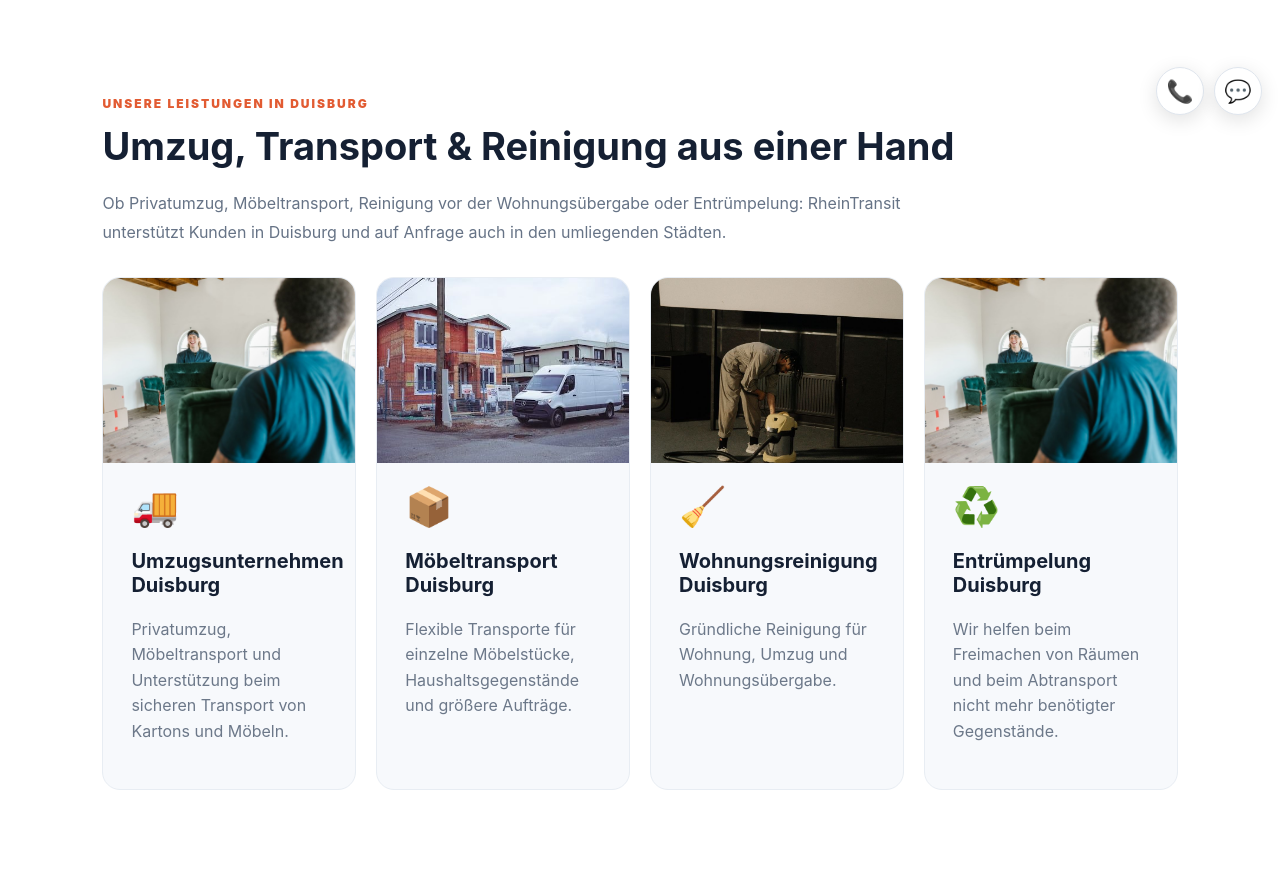
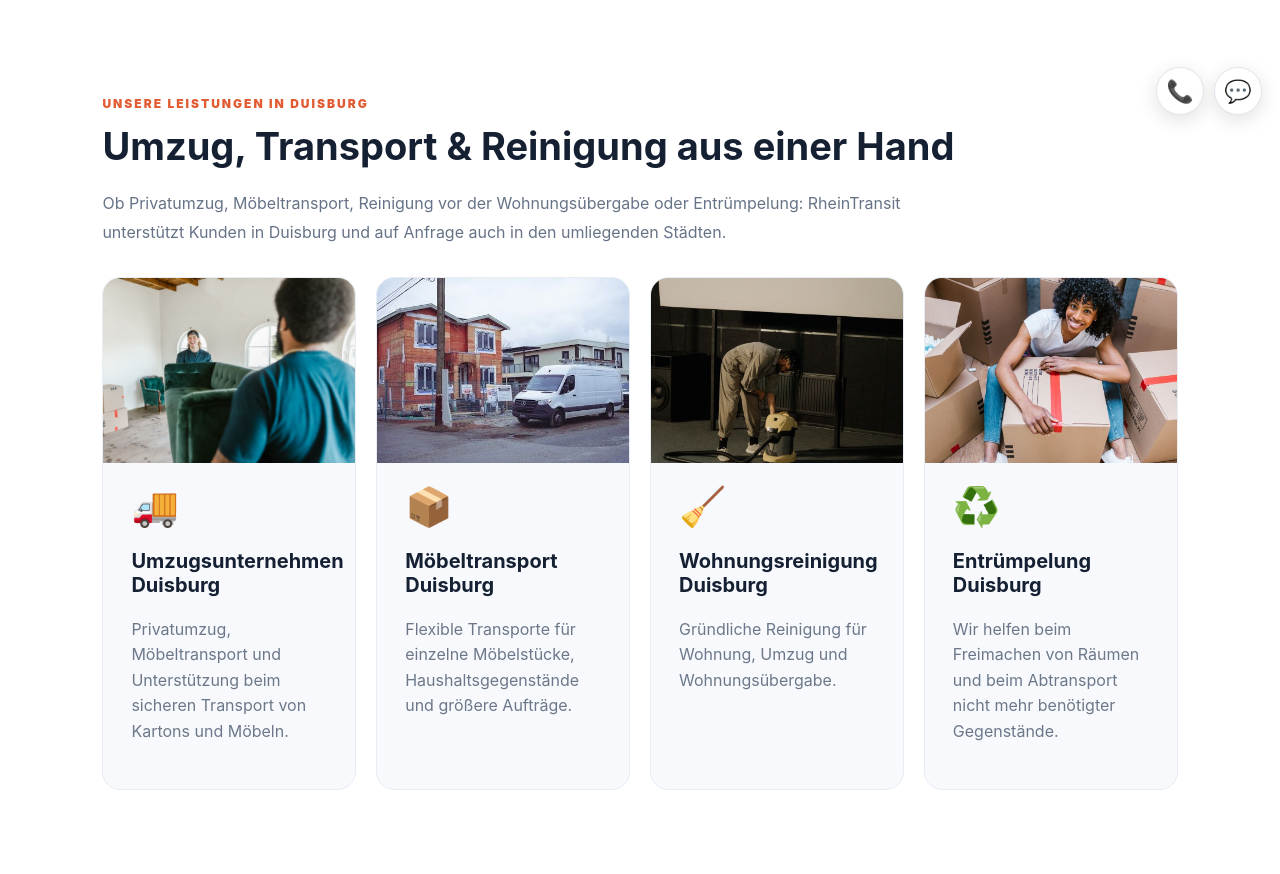
Before and after one commit to jamalalkharaba11-afk/RheinTransit, a Flask app: page / in a window 1280 px wide. Shown: the part 667-1541 px from the top of the page. Run offline with Flask 3, Linux system fonts and the light colour scheme; some libraries are stand-ins or nearby versions.

Commit message:
Update image source for decluttering service

```diff
--- a/templates/index.html
+++ b/templates/index.html
@@ -33,7 +33,7 @@ buttons.forEach(b=>b.addEventListener('click',()=>{const r=Number(b.dataset.rati
     <a class="card photo-card" href="/leistungen/umzug"><img src="/static/images/photos/moving.jpg" alt="Umzugshelfer beim Möbeltransport in Duisburg" loading="lazy"><div class="icon">🚚</div><h3>Umzugsunternehmen Duisburg</h3><p>Privatumzug, Möbeltransport und Unterstützung beim sicheren Transport von Kartons und Möbeln.</p></a>
     <a class="card photo-card" href="/leistungen/transport"><img src="/static/images/photos/transport.jpg" alt="Möbeltransport und Transportservice in Duisburg" loading="lazy"><div class="icon">📦</div><h3>Möbeltransport Duisburg</h3><p>Flexible Transporte für einzelne Möbelstücke, Haushaltsgegenstände und größere Aufträge.</p></a>
     <a class="card photo-card" href="/leistungen/reinigung"><img src="/static/images/photos/cleaning.jpg" alt="Professionelle Wohnungsreinigung in Duisburg" loading="lazy"><div class="icon">🧹</div><h3>Wohnungsreinigung Duisburg</h3><p>Gründliche Reinigung für Wohnung, Umzug und Wohnungsübergabe.</p></a>
-    <a class="card photo-card" href="/leistungen/entruempelung"><img src="/static/images/photos/moving.jpg" alt="Entrümpelung und Abtransport von Möbeln in Duisburg" loading="lazy"><div class="icon">♻️</div><h3>Entrümpelung Duisburg</h3><p>Wir helfen beim Freimachen von Räumen und beim Abtransport nicht mehr benötigter Gegenstände.</p></a>
+    <a class="card photo-card" href="/leistungen/entruempelung"><img src="/static/images/photos/decluttering.jpg" alt="Entrümpelung und Abtransport von Möbeln in Duisburg" loading="lazy"><div class="icon">♻️</div><h3>Entrümpelung Duisburg</h3><p>Wir helfen beim Freimachen von Räumen und beim Abtransport nicht mehr benötigter Gegenstände.</p></a>
   </div>
 </section>
 
```
